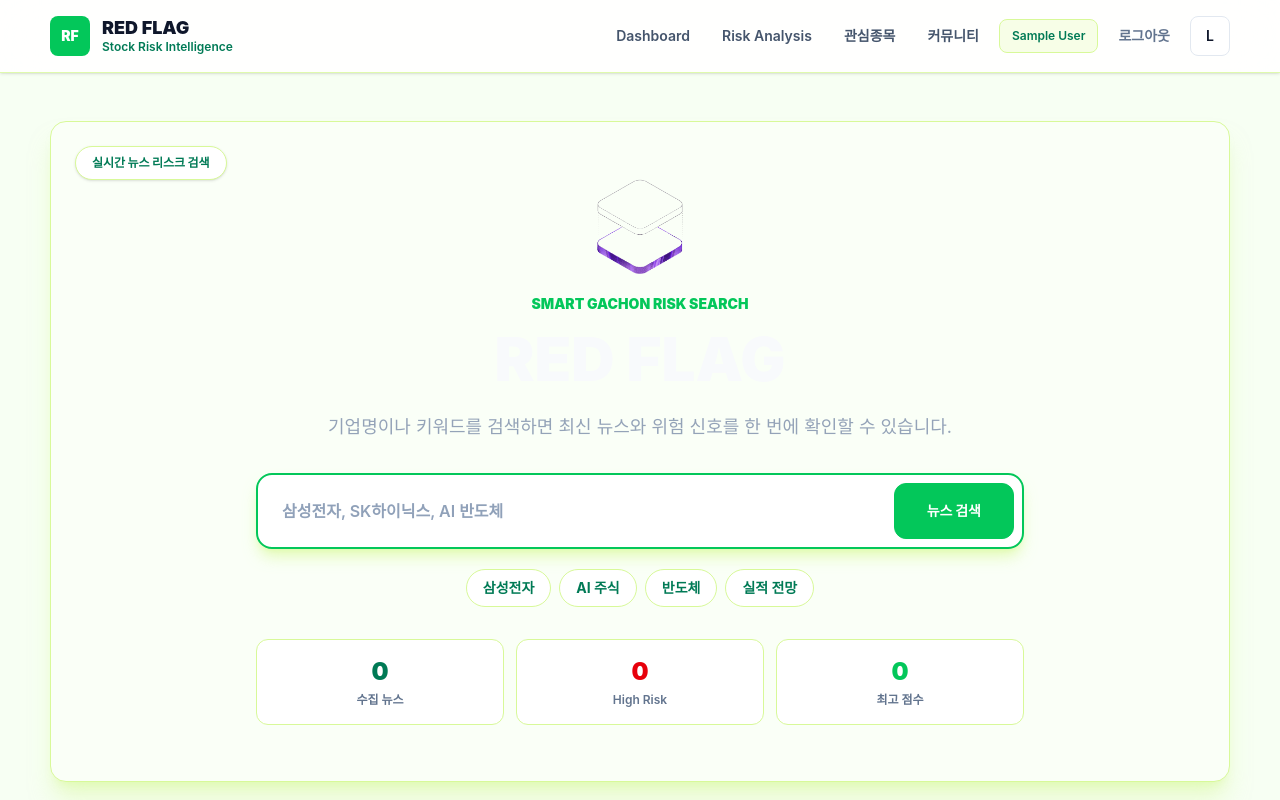
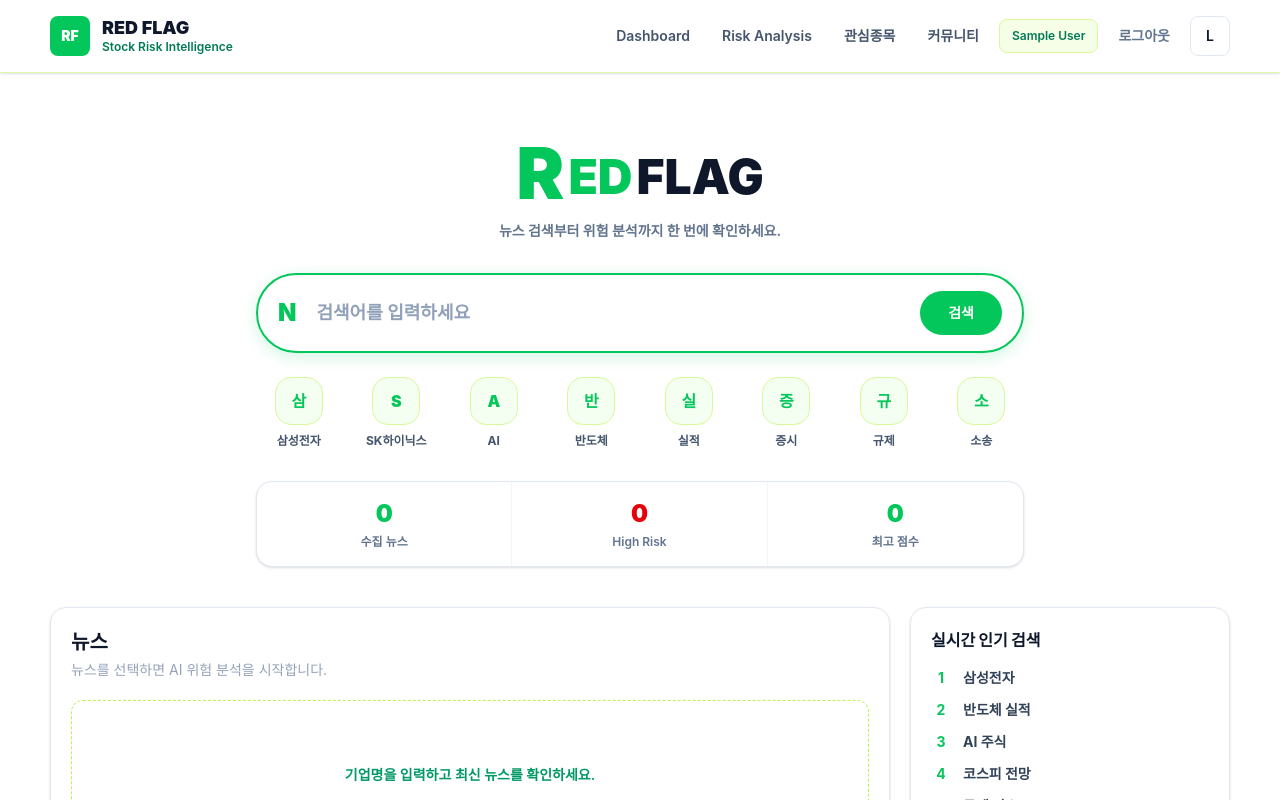
Before and after one commit to dongholee-10/smart_gachon, a React (Vite) app in the folder frontend/: page / in a window 1280 px wide. Shown: the top 800 px of the page. Built offline with nearby package versions, Linux system fonts and the light colour scheme; no server answers; sample sign-in values are in the browser's storage.

Commit message:
design: make home more portal-like

```diff
--- a/frontend/src/App.jsx
+++ b/frontend/src/App.jsx
@@ -68,7 +68,7 @@ function App() {
 
   return (
     <Router>
-      <div className="min-h-screen bg-[#f7fff3] transition-colors duration-300 dark:bg-slate-900">
+      <div className="min-h-screen bg-white transition-colors duration-300 dark:bg-slate-900">
         {/* 네비게이션 — 로그인 상태일 때만 표시 */}
         {user && (
           <nav className="sticky top-0 z-40 border-b border-lime-200/80 bg-white/90 text-slate-900 shadow-sm backdrop-blur-xl dark:border-slate-800 dark:bg-slate-950/82 dark:text-white">
--- a/frontend/src/index.css
+++ b/frontend/src/index.css
@@ -1,7 +1,7 @@
 @import "tailwindcss";
 
 :root {
-  background-color: #f5fbf2;
+  background-color: #ffffff;
   color: #173222;
   font-family: Inter, ui-sans-serif, system-ui, -apple-system, BlinkMacSystemFont, "Segoe UI", sans-serif;
 }
@@ -14,8 +14,7 @@
 body {
   margin: 0;
   min-height: 100vh;
-  background:
-    linear-gradient(180deg, rgba(236, 252, 231, 0.95) 0%, rgba(250, 255, 247, 1) 42%, rgba(241, 248, 238, 0.92) 100%);
+  background: #ffffff;
 }
 
 .dark body {
--- a/frontend/src/pages/Home.jsx
+++ b/frontend/src/pages/Home.jsx
@@ -135,70 +135,65 @@ function Home() {
   const highRiskCount = analyzedValues.filter((r) => r.risk_level?.toLowerCase() === 'high').length;
 
   return (
-    <div className="page-shell py-8 lg:py-12">
-      <section className="overflow-hidden rounded-2xl border border-lime-200 bg-[#fafff7] shadow-xl shadow-lime-200/50 dark:border-slate-800 dark:bg-slate-950 dark:shadow-black/30">
-        <div className="relative px-6 py-10 text-center sm:px-10 lg:px-16 lg:py-14">
-          <div className="absolute left-6 top-6 hidden rounded-full border border-lime-200 bg-white px-4 py-2 text-xs font-black text-emerald-700 shadow-sm sm:block">
-            실시간 뉴스 리스크 검색
+    <div className="page-shell py-8 lg:py-10">
+      <section className="mx-auto max-w-4xl text-center">
+        <div className="pt-6">
+          <div className="mx-auto flex items-end justify-center gap-1">
+            <span className="text-6xl font-black leading-none text-[#03c75a] sm:text-7xl">R</span>
+            <span className="pb-2 text-4xl font-black leading-none text-[#03c75a] sm:text-5xl">ED</span>
+            <span className="pb-2 text-4xl font-black leading-none text-slate-900 dark:text-white sm:text-5xl">FLAG</span>
           </div>
-          <img
-            src={heroImage}
-            alt=""
-            className="mx-auto h-24 w-24 object-contain opacity-95"
-          />
-          <p className="mt-5 text-sm font-black uppercase text-[#03c75a] tracking-normal">
-            Smart Gachon Risk Search
+          <p className="mt-3 text-sm font-bold text-slate-500">
+            뉴스 검색부터 위험 분석까지 한 번에 확인하세요.
           </p>
-          <h2 className="section-title mt-2 text-4xl leading-tight sm:text-5xl lg:text-6xl">
-            RED FLAG
-          </h2>
-          <p className="muted-copy mx-auto mt-4 max-w-2xl text-base leading-7 sm:text-lg">
-            기업명이나 키워드를 검색하면 최신 뉴스와 위험 신호를 한 번에 확인할 수 있습니다.
-          </p>
+        </div>
 
-          <div className="mx-auto mt-8 grid max-w-3xl gap-2 rounded-2xl border-2 border-[#03c75a] bg-white p-2 shadow-lg shadow-lime-200/70 dark:border-emerald-400 dark:bg-slate-900 sm:grid-cols-[1fr_auto]">
+        <div className="mx-auto mt-8 flex max-w-3xl items-center rounded-full border-2 border-[#03c75a] bg-white px-5 py-2 shadow-[0_4px_16px_rgba(3,199,90,0.18)] dark:bg-slate-900">
+          <span className="mr-3 text-2xl font-black text-[#03c75a]">N</span>
           <input
             type="text"
             value={searchTerm}
             onChange={(e) => setSearchTerm(e.target.value)}
             onKeyDown={(e) => e.key === 'Enter' && handleSearch()}
-              placeholder="삼성전자, SK하이닉스, AI 반도체"
-              className="border-0 bg-transparent px-4 py-4 text-base font-semibold text-slate-900 outline-none placeholder:text-slate-400 dark:text-white"
+            placeholder="검색어를 입력하세요"
+            className="min-w-0 flex-1 border-0 bg-transparent px-2 py-4 text-lg font-semibold text-slate-900 outline-none placeholder:text-slate-400 dark:text-white"
           />
           <button
             onClick={handleSearch}
             disabled={isLoading}
-              className="primary-button rounded-xl px-8 py-4 text-sm font-black"
+            className="h-11 rounded-full bg-[#03c75a] px-7 text-sm font-black text-white transition hover:bg-[#02b350] disabled:opacity-50"
           >
-              {isLoading ? '검색 중' : '뉴스 검색'}
+            {isLoading ? '검색 중' : '검색'}
           </button>
         </div>
 
-          <div className="mx-auto mt-5 flex max-w-3xl flex-wrap justify-center gap-2 text-sm font-bold">
-            {['삼성전자', 'AI 주식', '반도체', '실적 전망'].map((keyword) => (
+        <div className="mx-auto mt-6 grid max-w-3xl grid-cols-4 gap-3 text-center text-sm font-bold sm:grid-cols-8">
+          {['삼성전자', 'SK하이닉스', 'AI', '반도체', '실적', '증시', '규제', '소송'].map((keyword) => (
             <button
               key={keyword}
               onClick={() => setSearchTerm(keyword)}
-                className="rounded-full border border-lime-200 bg-white px-4 py-2 text-emerald-700 transition hover:border-[#03c75a] hover:bg-lime-50 dark:border-slate-700 dark:bg-slate-900 dark:text-emerald-300"
+              className="group flex flex-col items-center gap-2 text-slate-600 transition hover:text-[#03c75a]"
             >
-                {keyword}
+              <span className="flex h-12 w-12 items-center justify-center rounded-2xl border border-lime-200 bg-[#f5fff1] text-base font-black text-[#03c75a] transition group-hover:border-[#03c75a] group-hover:bg-white">
+                {keyword.slice(0, 1)}
+              </span>
+              <span className="text-xs">{keyword}</span>
             </button>
           ))}
         </div>
 
-          <div className="mx-auto mt-8 grid max-w-3xl grid-cols-3 gap-3 text-center">
-            <div className="rounded-xl border border-lime-200 bg-white p-4 dark:border-slate-800 dark:bg-slate-900">
-              <p className="text-2xl font-black text-emerald-700 dark:text-emerald-300">{newsList.length}</p>
+        <div className="mx-auto mt-8 grid max-w-3xl grid-cols-3 overflow-hidden rounded-2xl border border-slate-200 bg-white text-center shadow-sm dark:border-slate-800 dark:bg-slate-900">
+          <div className="border-r border-slate-100 p-4 dark:border-slate-800">
+            <p className="text-2xl font-black text-[#03c75a]">{newsList.length}</p>
             <p className="mt-1 text-xs font-semibold text-slate-500">수집 뉴스</p>
           </div>
-            <div className="rounded-xl border border-lime-200 bg-white p-4 dark:border-slate-800 dark:bg-slate-900">
+          <div className="border-r border-slate-100 p-4 dark:border-slate-800">
             <p className="text-2xl font-black text-red-600">{highRiskCount}</p>
             <p className="mt-1 text-xs font-semibold text-slate-500">High Risk</p>
           </div>
-            <div className="rounded-xl border border-lime-200 bg-white p-4 dark:border-slate-800 dark:bg-slate-900">
+          <div className="p-4">
             <p className="text-2xl font-black text-[#03c75a]">{maxScore}</p>
             <p className="mt-1 text-xs font-semibold text-slate-500">최고 점수</p>
-            </div>
           </div>
         </div>
       </section>
@@ -211,10 +206,11 @@ function Home() {
         </div>
       )}
 
-      <section className="mt-10">
+      <section className="mt-10 grid gap-5 lg:grid-cols-[1fr_320px]">
+        <div className="rounded-2xl border border-slate-200 bg-white p-5 shadow-sm dark:border-slate-800 dark:bg-slate-900">
           <div className="mb-5 flex flex-col gap-3 sm:flex-row sm:items-end sm:justify-between">
           <div>
-            <h3 className="section-title text-2xl">오늘의 리스크 뉴스</h3>
+            <h3 className="text-xl font-black text-slate-900 dark:text-white">뉴스</h3>
             <p className="muted-copy mt-1 text-sm">뉴스를 선택하면 AI 위험 분석을 시작합니다.</p>
           </div>
           {newsList.length > 0 && (
@@ -244,7 +240,7 @@ function Home() {
           )}
           </div>
 
-        <div className="space-y-3">
+          <div className="divide-y divide-slate-100 dark:divide-slate-800">
           {sortedNewsWithIndex.map(({ item, originalIndex }) => {
             const result = analysisResults[originalIndex];
             const analyzing = isAnalyzing === originalIndex;
@@ -254,16 +250,16 @@ function Home() {
               <div
                 key={item.link || `news-${originalIndex}`}
                 onClick={() => handleAnalyze(item, originalIndex)}
-              className={`cursor-pointer rounded-xl border bg-white p-5 shadow-sm transition hover:-translate-y-0.5 hover:shadow-lg hover:shadow-lime-100 dark:bg-slate-900 ${
+                className={`cursor-pointer bg-white py-5 transition dark:bg-slate-900 ${
                   result
-                    ? getRiskBorderColor(result.risk_level)
-                    : 'border-lime-100 dark:border-slate-800 hover:border-[#03c75a]'
+                    ? 'border-l-4 pl-4 ' + getRiskBorderColor(result.risk_level)
+                    : 'hover:bg-[#fbfff9]'
                 }`}
               >
                 <div className="mb-3 flex flex-col gap-3 sm:flex-row sm:items-center sm:justify-between">
                   <div className="flex flex-wrap items-center gap-3">
                     <span className="rounded-md bg-lime-50 px-2 py-1 text-xs font-black uppercase text-emerald-700 dark:bg-emerald-950/50 dark:text-emerald-300">
-                      News {originalIndex + 1}
+                      뉴스 {originalIndex + 1}
                     </span>
                     {item.pubDate && (
                       <span className="text-xs font-semibold text-slate-400 dark:text-slate-500">
@@ -333,6 +329,34 @@ function Home() {
               <p className="text-sm font-semibold text-emerald-600 dark:text-emerald-300">기업명을 입력하고 최신 뉴스를 확인하세요.</p>
             </div>
           )}
+        </div>
+
+        <aside className="space-y-5">
+          <div className="rounded-2xl border border-slate-200 bg-white p-5 shadow-sm dark:border-slate-800 dark:bg-slate-900">
+            <h3 className="text-base font-black text-slate-900 dark:text-white">실시간 인기 검색</h3>
+            <div className="mt-4 space-y-3">
+              {['삼성전자', '반도체 실적', 'AI 주식', '코스피 전망', '규제 리스크'].map((keyword, index) => (
+                <button
+                  key={keyword}
+                  onClick={() => setSearchTerm(keyword)}
+                  className="flex w-full items-center gap-3 text-left text-sm font-bold text-slate-700 transition hover:text-[#03c75a] dark:text-slate-300"
+                >
+                  <span className="w-5 text-center text-[#03c75a]">{index + 1}</span>
+                  {keyword}
+                </button>
+              ))}
+            </div>
+          </div>
+
+          <div className="rounded-2xl border border-lime-200 bg-[#f8fff4] p-5 shadow-sm dark:border-slate-800 dark:bg-slate-900">
+            <h3 className="text-base font-black text-slate-900 dark:text-white">분석 흐름</h3>
+            <div className="mt-4 space-y-3 text-sm font-semibold text-slate-600 dark:text-slate-300">
+              <p>1. 기업 뉴스 검색</p>
+              <p>2. 뉴스 클릭 후 위험 점수 산출</p>
+              <p>3. 상세 리포트에서 판단 근거 확인</p>
+            </div>
+          </div>
+        </aside>
       </section>
     </div>
   );
```
Lines whose indentation alone changed are shown as unchanged.
